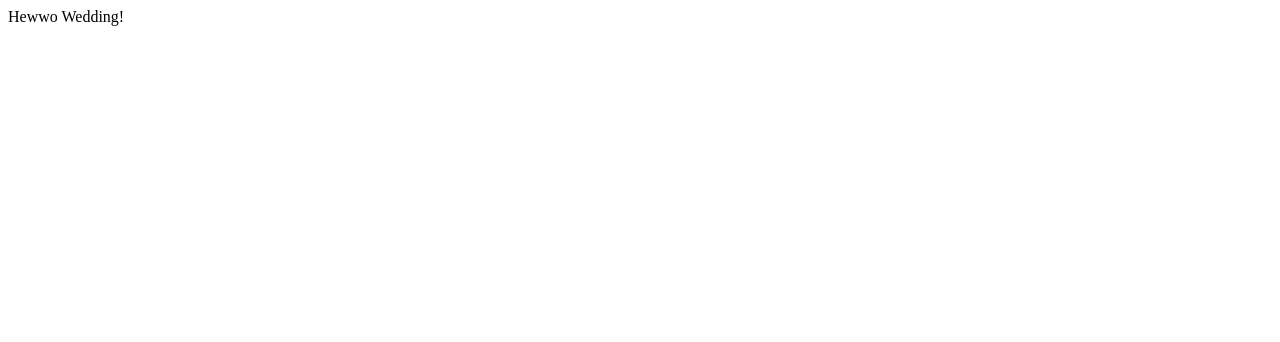
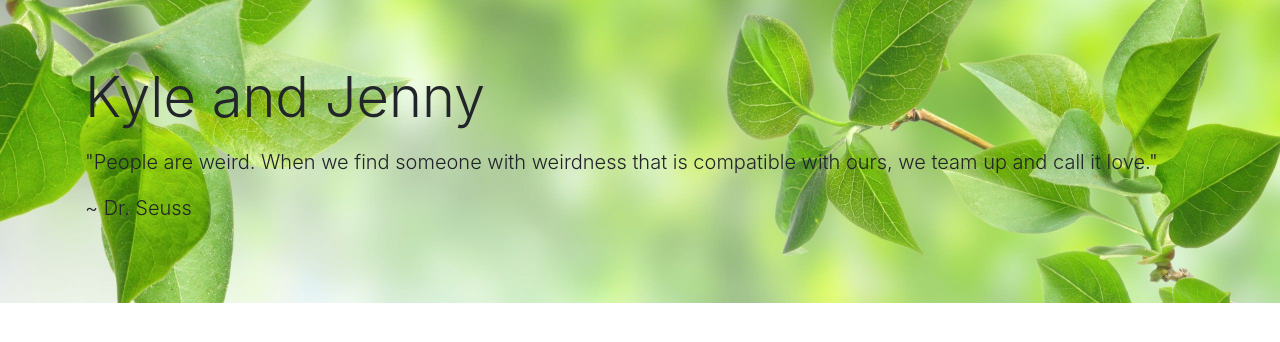
Before and after one commit to KBrazier2/Kennys_Kwedding_07242021, a plain HTML site: page index.html in a window 1280 px wide. Drawn offline with nearby package versions, Linux system fonts and the light colour scheme.

Commit message:
jumbotron and css

```diff
--- a/index.html
+++ b/index.html
@@ -4,11 +4,20 @@
 <head>
     <meta charset="UTF-8">
     <meta name="viewport" content="width=device-width, initial-scale=1.0">
-    <title>Kyle and Jenny's Wedding</title>
+    <link rel="stylesheet" href="https://stackpath.bootstrapcdn.com/bootstrap/4.5.2/css/bootstrap.min.css" integrity="sha384-JcKb8q3iqJ61gNV9KGb8thSsNjpSL0n8PARn9HuZOnIxN0hoP+VmmDGMN5t9UJ0Z" crossorigin="anonymous">
+    <link rel="stylesheet" type="text/css" href="style.css">
+    <title>Kyle and Jenny's Wedding!</title>
 </head>
 
 <body>
-    Hewwo Wedding!
+    <div class="jumbotron jumbotron-fluid">
+        <div class="container">
+            <h1 class="display-4">Kyle and Jenny</h1>
+            <p></p>
+            <p class="lead">"People are weird. When we find someone with weirdness that is compatible with ours, we team up and call it love."</p>
+            <p class="lead">~ Dr. Seuss</p>
+        </div>
+    </div>
 </body>
 
 </html>
--- /dev/null
+++ b/style.css
@@ -0,0 +1,7 @@
+.jumbotron {
+    background-image: url(./Assets/leaf.jpg);
+    background-position: center;
+    background-repeat: no-repeat;
+    background-attachment: fixed;
+    background-size: cover;
+}
```
Also changed, not shown: Assets/couple.jpg (added), Assets/couple10.jpg (added), Assets/couple11.jpg (added), Assets/couple12.jpg (added), Assets/couple2.jpg (added), Assets/couple3.jpg (added), Assets/couple4.jpg (added), Assets/couple5.jpg (added), Assets/couple6.jpg (added), Assets/couple7.jpg (added), Assets/couple8.jpg (added), Assets/couple9.jpg (added), Assets/leaf.jpg (added), Assets/leaf2.jpg (added).
